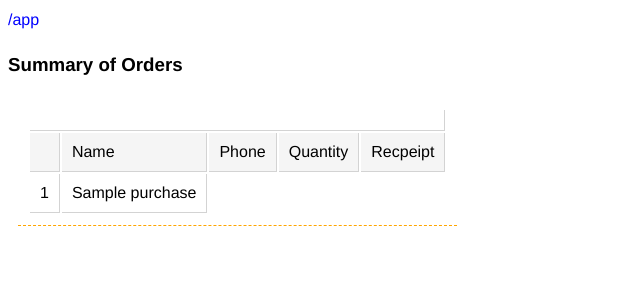
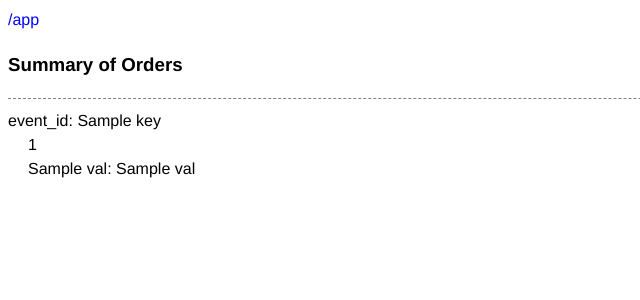
Before and after one commit to mmarum/cca, a Python web app: template templates/admin-booking.html in a window 1280 px wide. Shown: the top 300 px of the page, without its empty margins (0-640 px from the left). Run offline with Jinja, Linux system fonts and the light colour scheme; the template is opened without the code that fills it: most values are stand-ins (such as "Sample title", 1, 10 or a date in 2020).

Commit message:
good improvements on booking

```diff
--- a/templates/admin-booking.html
+++ b/templates/admin-booking.html
@@ -72,31 +72,37 @@ input {
   margin: 10px;
   border-bottom: 1px dashed Orange;
 }
+.order_data {
+  padding-left: 20px;
+}
+.event_id {
+  border-top: 1px dashed Gray;
+  padding-top: 10px;
+  margin-top: 10px;
+}
 </style>
 </head>
 <body>
 <div id="app"><a href="/app">/app</a></div>
 
 <h3>Summary of Orders</h3>
-{% for key, val in booking_data.items() %}
-  <table class="event_item">
-  <tr>
-    <td colspan="5">{{ data[key].title }} {{ data[key].date }}</td>
-  </tr>
-  <tr class="header_row">
-    <td></td><td>Name</td><td>Phone</td><td>Quantity</td><td>Recpeipt</td>
-  </tr>
-  {% for purchase in val %}
-    <tr>
-    <td>{{ loop.index }}</td>
-    {% for k, v in purchase.items() %}
-      {% if k != "eid" %}
-        <td>{{ v }}</td>
-      {% endif %}
+
+{% for key, val in orders_data.items() %}
+  <div class="event_id">event_id: {{ key }}</div>
+  <div>
+  {{ data[key].title }}
+  {{ data[key].date }}
+  {{ data[key].time }}
+  </div>
+  <div class="order_data">
+  {% for k, v in val.items() %}
+    <!-- {{ k }} -->
+    <div class="loop_index">{{ loop.index }}</div>
+      {% for x, y in v.items() %}
+        <div>{{ x }}: {{ y }}</div>
     {% endfor %}
-    </tr>
   {% endfor %}
-  </table>
+  </div>
 {% endfor %}
 
 </body>
```
Also changed, not shown: app.py (+33 -2 lines).
